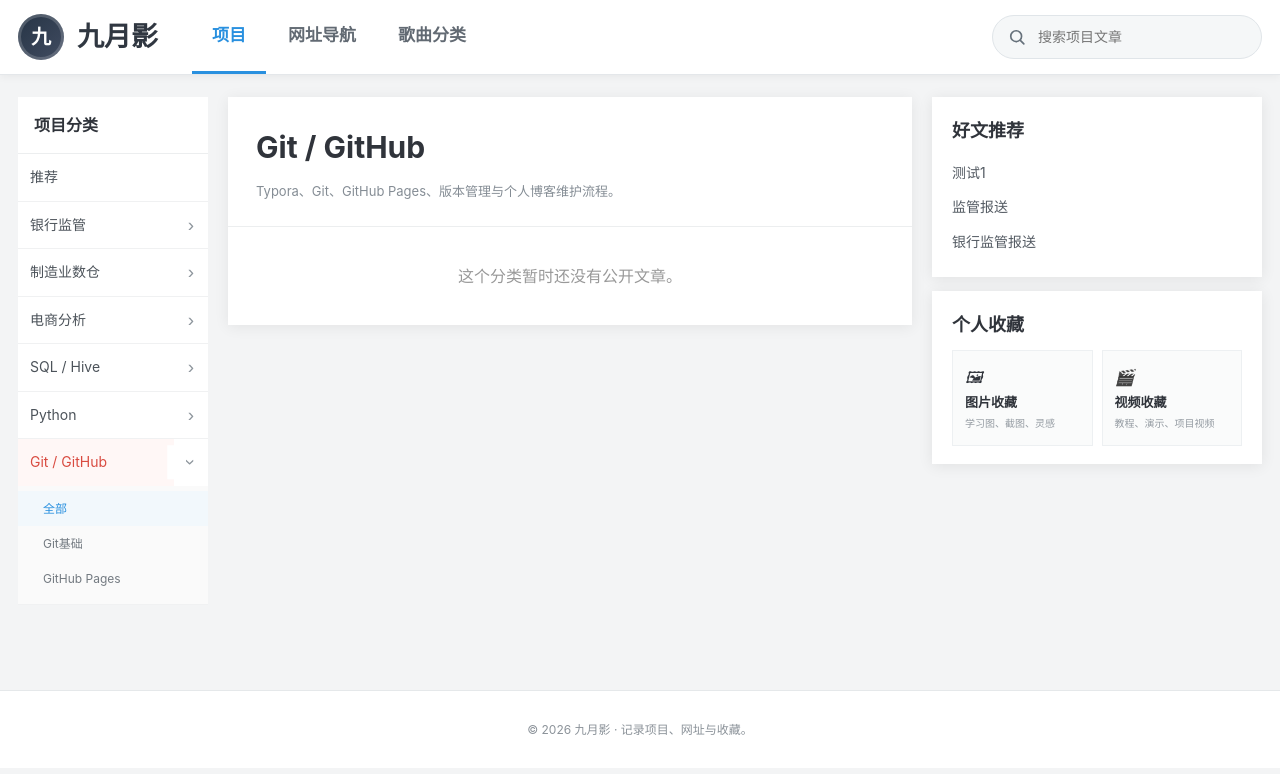
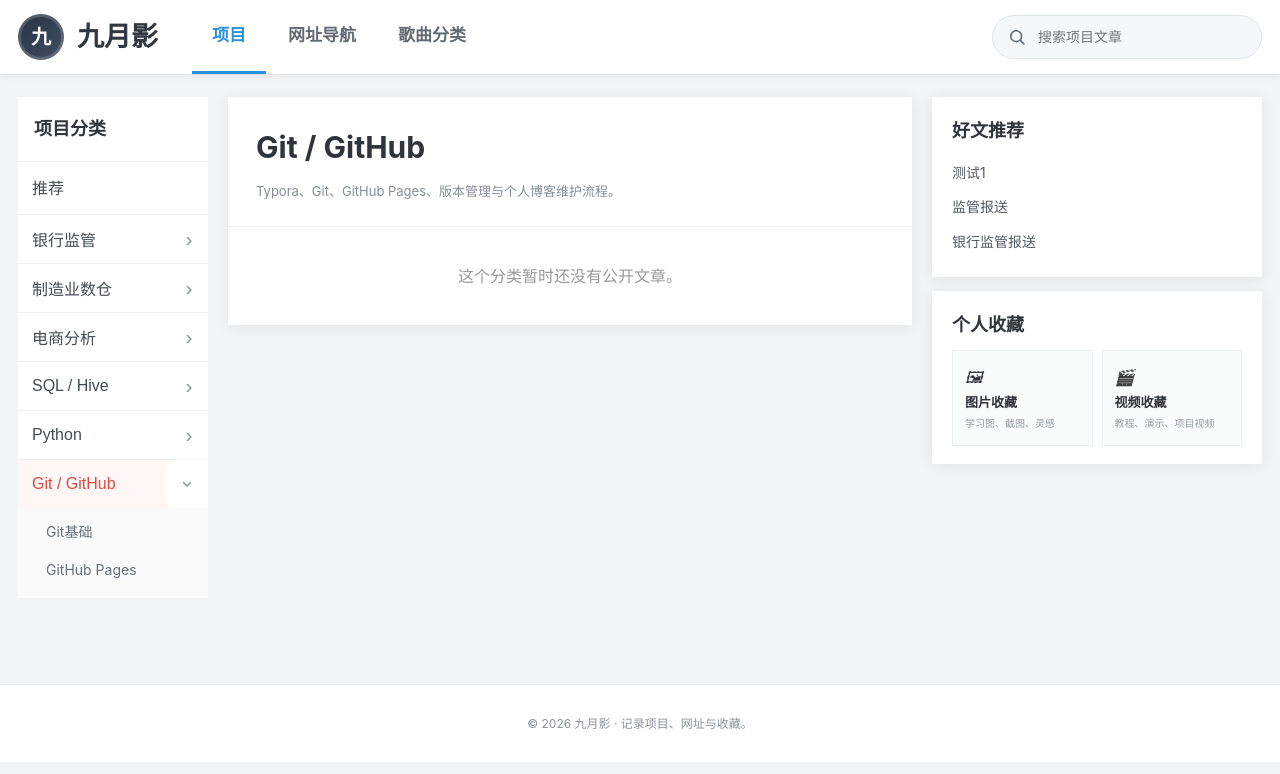
Before and after one commit to ijiuyueying/ijiuyueying.github.io, a Jekyll site: the page built from git.md, in a window 1280 px wide. Shown: the top 774 px of the page. Built offline with Jekyll 4.4.1, drawn with Linux system fonts in a browser that asks for light colours.

Commit message:
修复文章页分类展开逻辑并移除伪全部三级

```diff
--- a/_includes/project-side-nav.html
+++ b/_includes/project-side-nav.html
@@ -1,6 +1,24 @@
 {% assign project_menu_doc = site.menu_defs | where: 'module_key', 'project' | first %}
 {% assign current_category = page.categories | first | default: page.category_key | default: '' %}
 {% assign current_subcategory = page.subcategory | default: '' %}
+
+<style>
+.persistent-project-nav{background:#fff;box-shadow:0 2px 14px rgba(0,0,0,.07)}
+.persistent-nav-title{padding:16px 16px;border-bottom:1px solid #eceeef;font-size:18px;font-weight:800}
+.persistent-nav-item{border-bottom:1px solid #f0f1f2}
+.persistent-nav-parent-row{display:flex;align-items:stretch}
+.persistent-nav-parent{flex:1;min-height:48px;padding:12px 14px;border:0;background:#fff;color:#444b52;font-size:16px;text-align:left;cursor:pointer;display:flex;align-items:center;transition:.18s}
+.persistent-nav-parent:hover,.persistent-nav-parent.active{color:#d94b40;background:#fff7f6}
+.persistent-nav-link{display:flex;align-items:center;min-height:48px;padding:12px 14px;color:#444b52;font-size:16px;transition:.18s}
+.persistent-nav-link:hover,.persistent-nav-link.active{color:#d94b40;background:#fff7f6}
+.persistent-nav-toggle{width:38px;border:0;background:#fff;color:#8d959c;cursor:pointer;font-size:21px;transition:.18s}
+.persistent-nav-item.open .persistent-nav-toggle{transform:rotate(90deg)}
+.persistent-nav-children{display:none;padding:5px 0 9px;background:#fafafa}
+.persistent-nav-item.open .persistent-nav-children{display:block;animation:persistentOpen .18s ease both}
+.persistent-nav-child{display:block;padding:9px 14px 9px 28px;color:#68717a;font-size:14px;line-height:1.45}
+.persistent-nav-child:hover,.persistent-nav-child.active{color:#2990df;background:#f2f8fc}
+@keyframes persistentOpen{from{opacity:0;transform:translateY(-3px)}to{opacity:1;transform:translateY(0)}}
+</style>
 
 <aside class="persistent-project-nav" aria-label="项目分类">
   <div class="persistent-nav-title">项目分类</div>
@@ -9,18 +27,20 @@
       {% assign item_active = false %}
       {% if item.key == current_category %}{% assign item_active = true %}{% endif %}
       {% if item.key == 'all' and current_category == '' %}{% assign item_active = true %}{% endif %}
-      <div class="persistent-nav-item{% if item_active %} open{% endif %}">
+
+      <div class="persistent-nav-item{% if item_active and item.children and item.children.size > 0 %} open{% endif %}" data-persistent-item>
+        {% if item.children and item.children.size > 0 %}
         <div class="persistent-nav-parent-row">
-          <a class="persistent-nav-parent{% if item_active %} active{% endif %}" href="{{ '/' | relative_url }}?category={{ item.key }}#xm-post-list">{{ item.label }}</a>
-          {% if item.children and item.children.size > 0 %}<button class="persistent-nav-toggle" type="button" aria-label="展开或收起 {{ item.label }}">›</button>{% endif %}
+          <button class="persistent-nav-parent{% if item_active %} active{% endif %}" type="button" data-persistent-parent>{{ item.label }}</button>
+          <button class="persistent-nav-toggle" type="button" data-persistent-toggle aria-label="展开或收起 {{ item.label }}">›</button>
         </div>
-        {% if item.children and item.children.size > 0 %}
         <div class="persistent-nav-children">
-          <a class="persistent-nav-child{% if item_active and current_subcategory == '' %} active{% endif %}" href="{{ '/' | relative_url }}?category={{ item.key }}#xm-post-list">全部</a>
           {% for child in item.children %}
           <a class="persistent-nav-child{% if item_active and current_subcategory == child.key %} active{% endif %}" href="{{ '/' | relative_url }}?category={{ item.key }}&subcategory={{ child.key }}#xm-post-list">{{ child.label }}</a>
           {% endfor %}
         </div>
+        {% else %}
+        <a class="persistent-nav-link{% if item_active %} active{% endif %}" href="{{ '/' | relative_url }}?category={{ item.key }}#xm-post-list">{{ item.label }}</a>
         {% endif %}
       </div>
     {% endfor %}
```
Also changed, not shown: other parts of _includes/project-side-nav.html (+15 -9 lines).
